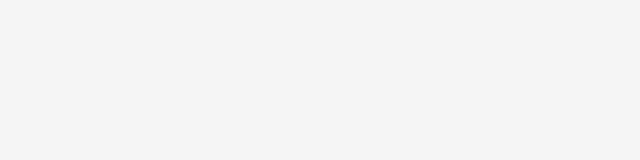
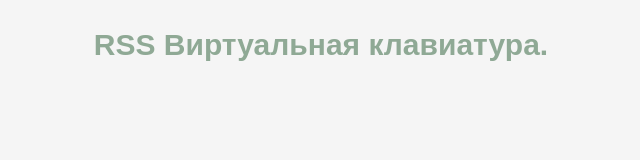
Before and after one commit to kris-vadi/virtual-keyboard, a website with bundled scripts: page src/index.html in a window 1280 px wide. Shown: the whole page, without its empty margins (319-959 px from the left). Built offline with nearby package versions, Linux system fonts and the light colour scheme.

Commit message:
feat: add header

```diff
--- /dev/null
+++ b/src/components/header.js
@@ -0,0 +1,16 @@
+export function createHeader() {
+  const header = document.createElement('header');
+  const wrapper = document.createElement('div');
+  const title = document.createElement('h1');
+
+  header.classList.add('header');
+  wrapper.classList.add('wrapper');
+
+  title.classList.add('header__title');
+  title.innerText = 'RSS Виртуальная клавиатура.'
+
+  header.appendChild(wrapper);
+  wrapper.appendChild(title);
+
+  return header;
+};
--- a/src/index.js
+++ b/src/index.js
@@ -0,0 +1,5 @@
+import { createHeader } from './components/header.js';
+
+const body = document.querySelector('body');
+
+body.appendChild(createHeader());
--- a/src/sass/base/_base.scss
+++ b/src/sass/base/_base.scss
@@ -7,3 +7,8 @@ body {
   background: $color-background;
   font-family: Arial, Helvetica, sans-serif;
 }
+
+.wrapper {
+ margin: 0 auto;
+ text-align: center;
+}
--- a/src/sass/base/_variables.scss
+++ b/src/sass/base/_variables.scss
@@ -2,4 +2,4 @@ $color-background: #f5f5f5;
 $color-border: #a9a9a9;
 $color-light: #ffffff;
 $color-text: #2c2c2c;
-$color-primary: #50775a;
+$color-primary: #8fa995;
--- /dev/null
+++ b/src/sass/components/_header.scss
@@ -0,0 +1,6 @@
+.header__title {
+  font-size: 30px;
+  font-weight: 700;
+  color: $color-primary;
+  margin: 30px 0;
+}
--- a/src/sass/style.scss
+++ b/src/sass/style.scss
@@ -4,3 +4,4 @@
 
 //components
 @import "components/buttons";
+@import "components/header";
```
Also changed, not shown: src/sass/style.css.
